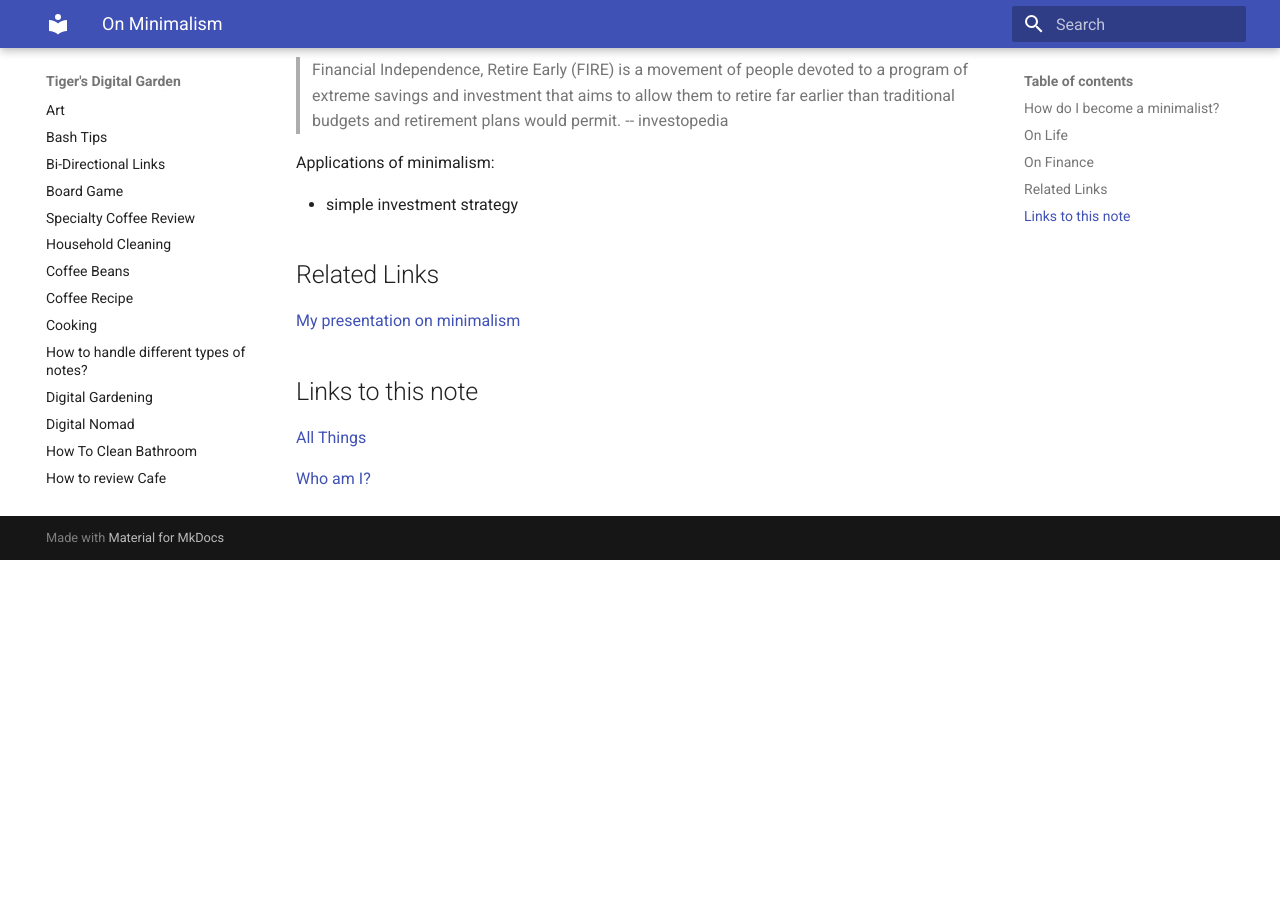
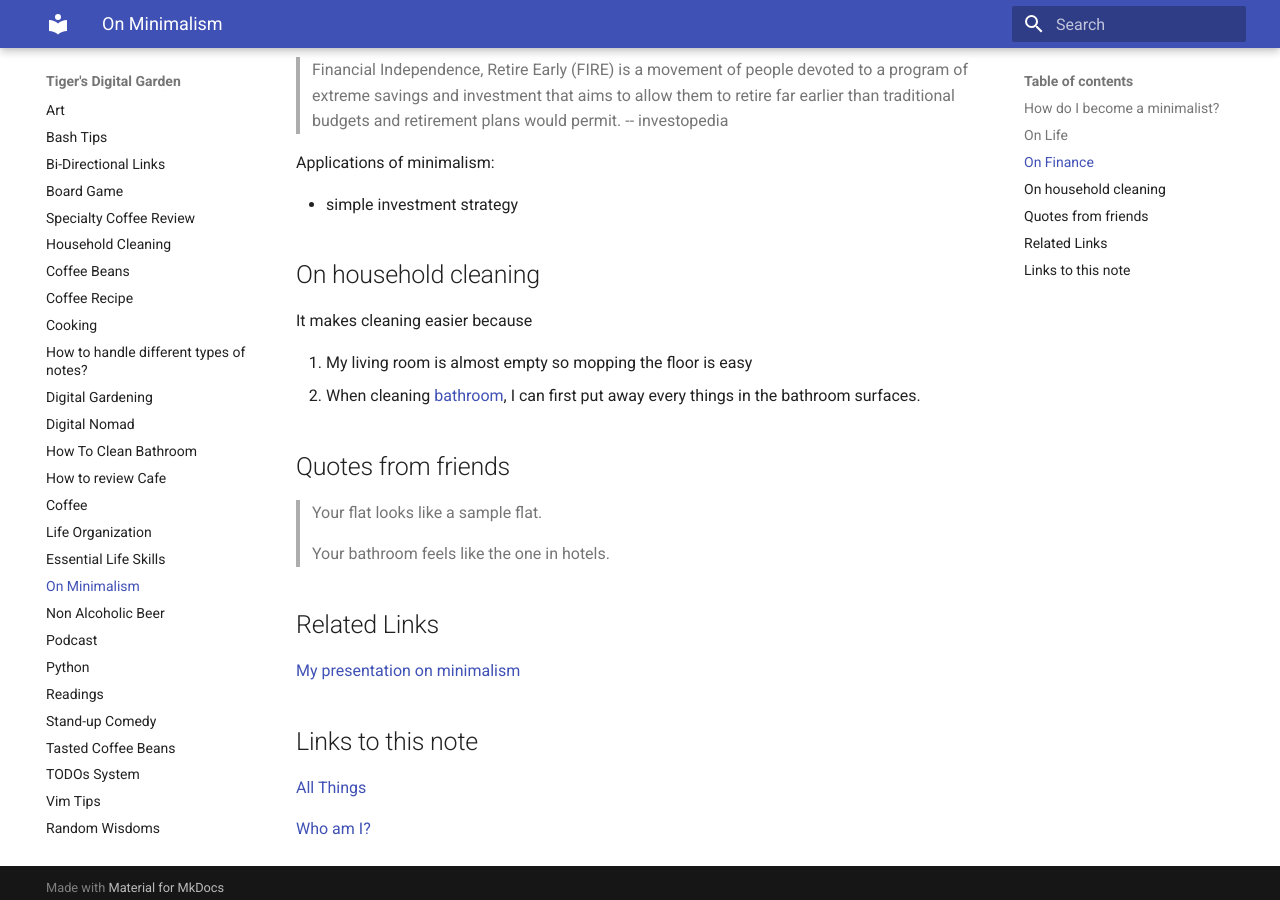
Before and after one commit to ynotstartups/notes, an MkDocs documentation site: the page built from notes/minimalism.md, in a window 1280 px wide and 900 px high, scrolled down 717 px. Built offline with MkDocs 1.6.1 and Material for MkDocs 9.7.7, drawn with Linux system fonts in a browser that asks for light colours; before the commit the page ends 1277 px from its top, so only the background shows below that.

Commit message:
update minimalism

```diff
--- a/notes/minimalism.md
+++ b/notes/minimalism.md
@@ -27,6 +27,19 @@ Applications of minimalism:
 
 - simple investment strategy
 
+## On household cleaning
+
+It makes cleaning easier because
+
+1. My living room is almost empty so mopping the floor is easy
+1. When cleaning [bathroom](how-to-clean-bathroom.md), I can first put away every things in the bathroom surfaces.
+
+## Quotes from friends
+
+> Your flat looks like a sample flat.
+
+> Your bathroom feels like the one in hotels.
+
 ## Related Links
 
 [My presentation on minimalism](https://www.bilibili.com/video/BV1u54y1x7zF)
```
